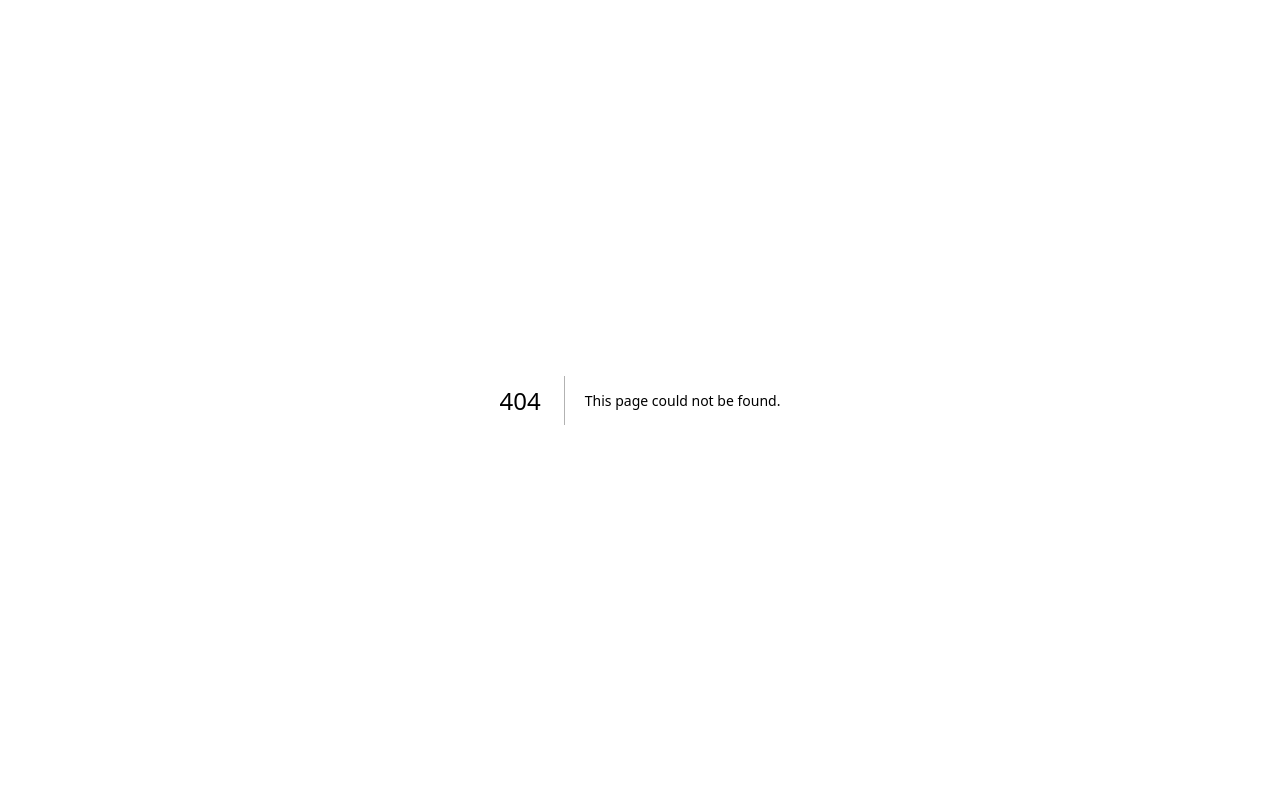
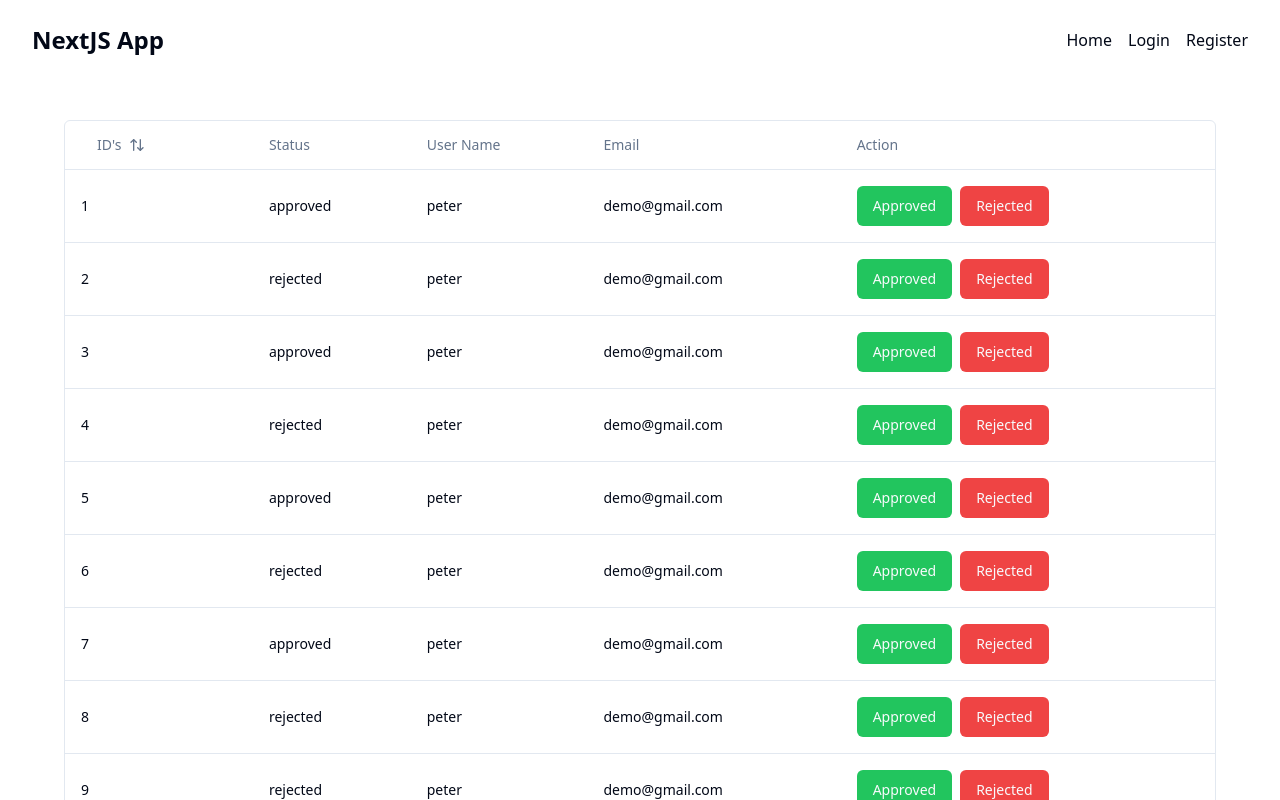
Before and after one commit to FarjadAkbar/nextauth-with-postgres-prisma, a Next.js app: page /admin in a window 1280 px wide. Before the commit this address had no page. Shown: the top 800 px of the page. Built offline with nearby package versions, Linux system fonts and the light colour scheme; no server answers.

Commit message:
feat: admin page

```diff
--- a/package.json
+++ b/package.json
@@ -27,6 +27,7 @@
     "@radix-ui/react-slot": "^1.0.2",
     "@radix-ui/react-tabs": "^1.0.4",
     "@radix-ui/react-toast": "^1.1.4",
+    "@tanstack/react-table": "^8.9.3",
     "@types/node": "^20.4.2",
     "@types/react": "^18.2.15",
     "@types/react-dom": "^18.2.7",
--- /dev/null
+++ b/src/app/admin/page.tsx
@@ -0,0 +1,16 @@
+import Header from "@/components/header.component";
+import AdminPage from "@/components/payments/page";
+import React from "react";
+
+export default function page() {
+  return (
+    <>
+      <Header />
+      <section className="bg-ct-blue-600 min-h-screen ">
+        <div className="container">
+            <AdminPage />
+        </div>
+      </section>
+    </>
+  );
+}
--- /dev/null
+++ b/src/components/payments/columns.tsx
@@ -0,0 +1,80 @@
+"use client";
+
+import { ColumnDef } from "@tanstack/react-table";
+import { ArrowUpDown, MoreHorizontal } from "lucide-react"
+import { Button } from "../ui/button";
+
+// This type is used to define the shape of our data.
+// You can use a Zod schema here if you want.
+export type Payment = {
+  id: string;
+  status: string;
+  approved?: boolean;
+  username: string;
+  email: string;
+  rejected?: boolean;
+};
+function handleApprove(id: string) {
+  alert(`Row ${id} has been approved.`);
+}
+function handleRejected(id: string) {
+  alert(`Row ${id} has been rejected.`);
+}
+export const columns: ColumnDef<Payment>[] = [
+  {
+    accessorKey: "id",
+    header: ({ column }) => {
+      return (
+        <Button
+          variant="ghost"
+          onClick={() => column.toggleSorting(column.getIsSorted() === "asc")}
+        >
+          {`ID's`}
+          <ArrowUpDown className="ml-2 h-4 w-4" />
+        </Button>
+      )
+    },
+  },
+  {
+    accessorKey: "status",
+    header: "Status",
+  },
+  {
+    accessorKey: "username",
+    header: "User Name",
+  },
+  {
+    accessorKey: "email",
+    header: "Email"
+  },
+  {
+    accessorKey: "action",
+    header: "Action",
+    cell: ({ row }) => (
+      <>
+        <div>
+          {row.original.approved ? (
+            "Approved"
+          ) : (
+            <Button
+              className="bg-green-500 mr-2"
+              onClick={() => handleApprove(row.original.id)}
+            >
+              Approved
+            </Button>
+          )}
+          {row.original.rejected ? (
+            "Rejected"
+          ) : (
+            <Button
+              variant="destructive"
+              onClick={() => handleRejected(row.original.id)}
+            >
+              Rejected
+            </Button>
+          )}
+        </div>
+      </>
+    ),
+  },
+];
--- /dev/null
+++ b/src/components/payments/data-table.tsx
@@ -0,0 +1,109 @@
+"use client";
+import {
+  ColumnDef,
+  SortingState,
+  flexRender,
+  getCoreRowModel,
+  getPaginationRowModel,
+  getSortedRowModel,
+  useReactTable,
+} from "@tanstack/react-table";
+
+import {
+  Table,
+  TableBody,
+  TableCell,
+  TableHead,
+  TableHeader,
+  TableRow,
+} from "@/components/ui/table";
+import { Button } from "../ui/button";
+import React from "react";
+
+interface DataTableProps<TData, TValue> {
+  columns: ColumnDef<TData, TValue>[];
+  data: TData[];
+}
+
+export function DataTable<TData, TValue>({
+  columns,
+  data,
+}: DataTableProps<TData, TValue>) {
+  const [sorting, setSorting] = React.useState<SortingState>([])
+  const table = useReactTable({
+    data,
+    columns,
+    getCoreRowModel: getCoreRowModel(),
+    getPaginationRowModel: getPaginationRowModel(),
+    onSortingChange: setSorting,
+    getSortedRowModel: getSortedRowModel(),
+    state: {
+      sorting,
+    },
+  });
+
+  return (
+    <div className="rounded-md border">
+      <Table>
+        <TableHeader>
+          {table.getHeaderGroups().map((headerGroup) => (
+            <TableRow key={headerGroup.id}>
+              {headerGroup.headers.map((header) => {
+                return (
+                  <TableHead key={header.id}>
+                    {header.isPlaceholder
+                      ? null
+                      : flexRender(
+                          header.column.columnDef.header,
+                          header.getContext()
+                        )}
+                  </TableHead>
+                );
+              })}
+            </TableRow>
+          ))}
+        </TableHeader>
+        <TableBody>
+          {table.getRowModel().rows?.length ? (
+            table.getRowModel().rows.map((row) => (
+              <TableRow
+                key={row.id}
+                data-state={row.getIsSelected() && "selected"}
+              >
+                {row.getVisibleCells().map((cell) => (
+                  <TableCell key={cell.id}>
+                    {flexRender(cell.column.columnDef.cell, cell.getContext())}
+                  </TableCell>
+                ))}
+              </TableRow>
+            ))
+          ) : (
+            <TableRow>
+              <TableCell colSpan={columns.length} className="h-24 text-center">
+                No results.
+              </TableCell>
+            </TableRow>
+          )}
+        </TableBody>
+      </Table>
+      <div className="flex items-center justify-end space-x-2 py-4">
+        <Button
+          variant="outline"
+          size="sm"
+          onClick={() => table.previousPage()}
+          disabled={!table.getCanPreviousPage()}
+        >
+          Previous
+        </Button>
+        <Button
+          variant="outline"
+          size="sm"
+          onClick={() => table.nextPage()}
+          disabled={!table.getCanNextPage()}
+        >
+          Next
+        </Button>
+      </div>
+    </div>
+  );
+}
--- /dev/null
+++ b/src/components/payments/page.tsx
@@ -0,0 +1,104 @@
+import { Payment, columns } from "./columns";
+import { DataTable } from "./data-table";
+
+async function getData(): Promise<Payment[]> {
+  // Fetch data from your API here.
+  return [
+    {
+      id: "1",
+      username:"peter",
+      email:"demo@gmail.com",
+      status:"approved"
+    },
+    {
+      id: "2",
+      status:"rejected",
+      username:"peter",
+      email:"demo@gmail.com",
+    },
+    {
+      id: "3",
+      status:"approved",
+      username:"peter",
+      email:"demo@gmail.com",
+    },
+    {
+      id: "4",
+      status:"rejected",
+      username:"peter",
+      email:"demo@gmail.com",
+    },
+
+    {
+      id: "5",
+      status:"approved",
+      username:"peter",
+      email:"demo@gmail.com",
+    },
+    {
+      id: "6",
+      status:"rejected",
+      username:"peter",
+      email:"demo@gmail.com",
+    },
+    {
+      id: "7",
+      status:"approved",
+      username:"peter",
+      email:"demo@gmail.com",
+    },
+    {
+      id: "8",
+      status:"rejected",
+      username:"peter",
+      email:"demo@gmail.com",
+    },
+    {
+      id: "9",
+      status:"rejected",
+      username:"peter",
+      email:"demo@gmail.com",
+    },
+    {
+      id: "10",
+      status:"approved",
+      username:"peter",
+      email:"demo@gmail.com",
+    },
+    {
+      id: "11",
+      status:"rejected",
+      username:"peter",
+      email:"demo@gmail.com",
+    },
+    {
+      id: "12",
+      status:"rejected",
+      username:"peter",
+      email:"demo@gmail.com",
+    },
+    {
+      id: "13",
+      status:"approved",
+      username:"peter",
+      email:"demo@gmail.com",
+    },
+    {
+      id: "14",
+      status:"rejected",
+      username:"peter",
+      email:"demo@gmail.com",
+    },
+    // ...
+  ];
+}
+
+export default async function AdminPage() {
+  const data = await getData();
+
+  return (
+    <div className="container mx-auto py-10">
+      <DataTable columns={columns} data={data} />
+    </div>
+  );
+}
--- /dev/null
+++ b/src/components/ui/table.tsx
@@ -0,0 +1,114 @@
+import * as React from "react"
+
+import { cn } from "@/lib/utils"
+
+const Table = React.forwardRef<
+  HTMLTableElement,
+  React.HTMLAttributes<HTMLTableElement>
+>(({ className, ...props }, ref) => (
+  <div className="w-full overflow-auto">
+    <table
+      ref={ref}
+      className={cn("w-full caption-bottom text-sm", className)}
+      {...props}
+    />
+  </div>
+))
+Table.displayName = "Table"
+
+const TableHeader = React.forwardRef<
+  HTMLTableSectionElement,
+  React.HTMLAttributes<HTMLTableSectionElement>
+>(({ className, ...props }, ref) => (
+  <thead ref={ref} className={cn("[&_tr]:border-b", className)} {...props} />
+))
+TableHeader.displayName = "TableHeader"
+
+const TableBody = React.forwardRef<
+  HTMLTableSectionElement,
+  React.HTMLAttributes<HTMLTableSectionElement>
+>(({ className, ...props }, ref) => (
+  <tbody
+    ref={ref}
+    className={cn("[&_tr:last-child]:border-0", className)}
+    {...props}
+  />
+))
+TableBody.displayName = "TableBody"
+
+const TableFooter = React.forwardRef<
+  HTMLTableSectionElement,
+  React.HTMLAttributes<HTMLTableSectionElement>
+>(({ className, ...props }, ref) => (
+  <tfoot
+    ref={ref}
+    className={cn("bg-primary font-medium text-primary-foreground", className)}
+    {...props}
+  />
+))
+TableFooter.displayName = "TableFooter"
+
+const TableRow = React.forwardRef<
+  HTMLTableRowElement,
+  React.HTMLAttributes<HTMLTableRowElement>
+>(({ className, ...props }, ref) => (
+  <tr
+    ref={ref}
+    className={cn(
+      "border-b transition-colors hover:bg-muted/50 data-[state=selected]:bg-muted",
+      className
+    )}
+    {...props}
+  />
+))
+TableRow.displayName = "TableRow"
+
+const TableHead = React.forwardRef<
+  HTMLTableCellElement,
+  React.ThHTMLAttributes<HTMLTableCellElement>
+>(({ className, ...props }, ref) => (
+  <th
+    ref={ref}
+    className={cn(
+      "h-12 px-4 text-left align-middle font-medium text-muted-foreground [&:has([role=checkbox])]:pr-0",
+      className
+    )}
+    {...props}
+  />
+))
+TableHead.displayName = "TableHead"
+
+const TableCell = React.forwardRef<
+  HTMLTableCellElement,
+  React.TdHTMLAttributes<HTMLTableCellElement>
+>(({ className, ...props }, ref) => (
+  <td
+    ref={ref}
+    className={cn("p-4 align-middle [&:has([role=checkbox])]:pr-0", className)}
+    {...props}
+  />
+))
+TableCell.displayName = "TableCell"
+
+const TableCaption = React.forwardRef<
+  HTMLTableCaptionElement,
+  React.HTMLAttributes<HTMLTableCaptionElement>
+>(({ className, ...props }, ref) => (
+  <caption
+    ref={ref}
+    className={cn("mt-4 text-sm text-muted-foreground", className)}
+    {...props}
+  />
+))
+TableCaption.displayName = "TableCaption"
+
+export {
+  Table,
+  TableHeader,
+  TableBody,
+  TableFooter,
+  TableHead,
+  TableRow,
+  TableCell,
+  TableCaption,
+}
```
Also changed, not shown: 1 other file (tests, documents, lock files or other folders).
